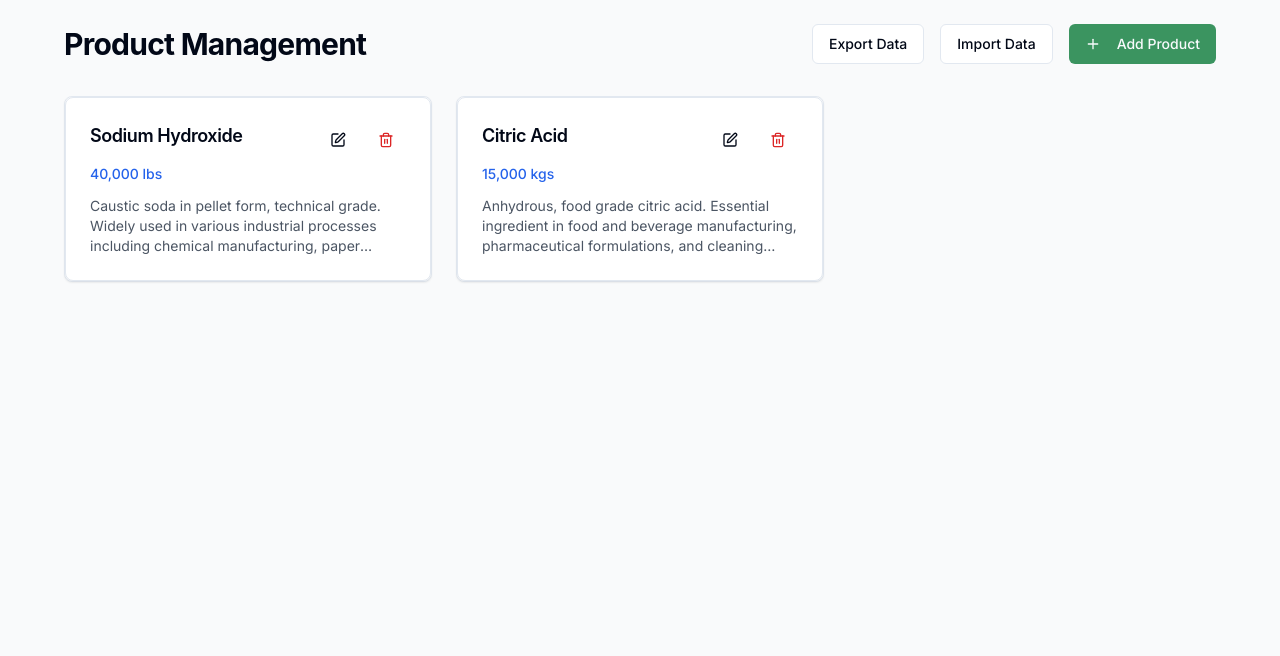
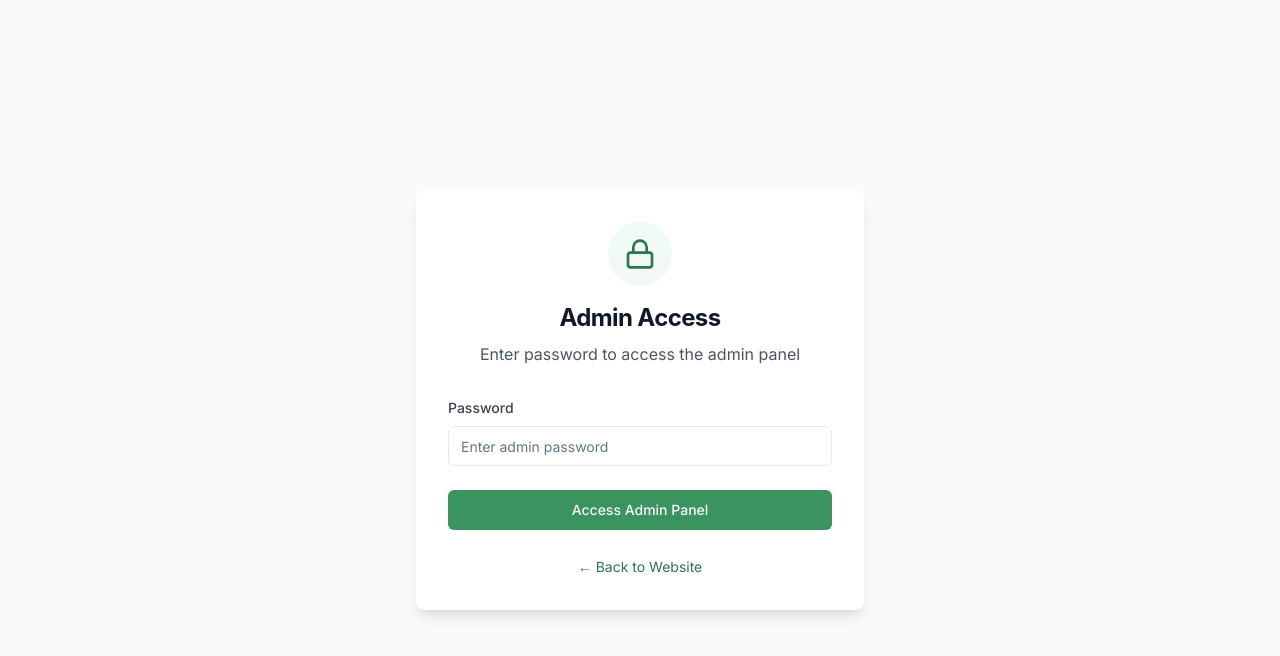
Before and after one commit to sneakerspeak08/TyChemLlcMain, a React (Vite) app: page /admin in a window 1280 px wide. Shown: the top 656 px of the page. Built offline with nearby package versions, Linux system fonts and the light colour scheme.

Commit message:
Add Password Protection to Admin and Maintain SEO

```diff
--- /dev/null
+++ b/src/components/SEOProductData.tsx
@@ -0,0 +1,54 @@
+import { useProducts } from "@/hooks/useProducts";
+
+// This component renders product data in the HTML for SEO purposes
+// It's hidden from users but visible to search engines
+const SEOProductData = () => {
+  const products = useProducts();
+
+  return (
+    <div style={{ display: 'none' }} aria-hidden="true">
+      {/* Structured data for search engines */}
+      <script
+        type="application/ld+json"
+        dangerouslySetInnerHTML={{
+          __html: JSON.stringify({
+            "@context": "https://schema.org",
+            "@type": "ItemList",
+            "name": "Tychem LLC Chemical Products",
+            "description": "Surplus chemicals available from Tychem LLC",
+            "itemListElement": products.map((product, index) => ({
+              "@type": "Product",
+              "position": index + 1,
+              "name": product.name,
+              "description": product.description,
+              "offers": {
+                "@type": "Offer",
+                "availability": "https://schema.org/InStock",
+                "seller": {
+                  "@type": "Organization",
+                  "name": "Tychem LLC"
+                }
+              }
+            }))
+          })
+        }}
+      />
+
+      {/* Hidden product content for SEO crawling */}
+      <div className="seo-product-data">
+        <h1>Tychem LLC Chemical Products</h1>
+        <p>Surplus chemical broker offering high-quality industrial chemicals</p>
+        {products.map((product) => (
+          <div key={product.id} className="seo-product">
+            <h2>{product.name}</h2>
+            <p>Quantity: {product.quantity}</p>
+            <p>{product.description}</p>
+            <p>Available from Tychem LLC - Surplus Chemical Brokers</p>
+          </div>
+        ))}
+      </div>
+    </div>
+  );
+};
+
+export default SEOProductData;
--- a/src/pages/Admin.tsx
+++ b/src/pages/Admin.tsx
@@ -1,6 +1,6 @@
 import { useState, useEffect } from "react";
 import { motion } from "framer-motion";
-import { Plus, Edit, Trash2, Save, X } from "lucide-react";
+import { Plus, Edit, Trash2, Save, X, Lock } from "lucide-react";
 import { Button } from "@/components/ui/button";
 import { Input } from "@/components/ui/input";
 import { Textarea } from "@/components/ui/textarea";
@@ -9,7 +9,84 @@ import { Dialog, DialogContent, DialogHeader, DialogTitle } from "@/components/u
 import { toast } from "sonner";
 import { Chemical } from "@/data/products";
 
+const ADMIN_PASSWORD = "tychem2025"; // Change this to your desired password
+
+const AdminLogin = ({ onLogin }: { onLogin: () => void }) => {
+  const [password, setPassword] = useState("");
+  const [isLoading, setIsLoading] = useState(false);
+
+  const handleSubmit = (e: React.FormEvent) => {
+    e.preventDefault();
+    setIsLoading(true);
+
+    // Simulate a small delay for security
+    setTimeout(() => {
+      if (password === ADMIN_PASSWORD) {
+        onLogin();
+        toast.success("Welcome to admin panel");
+      } else {
+        toast.error("Invalid password");
+        setPassword("");
+      }
+      setIsLoading(false);
+    }, 500);
+  };
+
+  return (
+    <div className="min-h-screen bg-gray-50 flex items-center justify-center p-6">
+      <motion.div
+        initial={{ opacity: 0, y: 20 }}
+        animate={{ opacity: 1, y: 0 }}
+        className="bg-white rounded-lg shadow-lg p-8 w-full max-w-md"
+      >
+        <div className="text-center mb-8">
+          <div className="bg-tychem-50 rounded-full p-3 w-16 h-16 mx-auto mb-4 flex items-center justify-center">
+            <Lock className="h-8 w-8 text-tychem-600" />
+          </div>
+          <h1 className="text-2xl font-bold text-gray-900">Admin Access</h1>
+          <p className="text-gray-600 mt-2">Enter password to access the admin panel</p>
+        </div>
+
+        <form onSubmit={handleSubmit} className="space-y-6">
+          <div>
+            <label htmlFor="password" className="block text-sm font-medium text-gray-700 mb-2">
+              Password
+            </label>
+            <Input
+              id="password"
+              type="password"
+              value={password}
+              onChange={(e) => setPassword(e.target.value)}
+              placeholder="Enter admin password"
+              className="w-full"
+              required
+            />
+          </div>
+
+          <Button
+            type="submit"
+            disabled={isLoading}
+            className="w-full bg-tychem-500 hover:bg-tychem-600"
+          >
+            {isLoading ? "Verifying..." : "Access Admin Panel"}
+          </Button>
+        </form>
+
+        <div className="mt-6 text-center">
+          <a
+            href="/"
+            className="text-sm text-tychem-600 hover:text-tychem-700 transition-colors"
+          >
+            ← Back to Website
+          </a>
+        </div>
+      </motion.div>
+    </div>
+  );
+};
+
 const AdminPage = () => {
+  const [isAuthenticated, setIsAuthenticated] = useState(false);
   const [products, setProducts] = useState<Chemical[]>([]);
   const [isEditDialogOpen, setIsEditDialogOpen] = useState(false);
   const [editingProduct, setEditingProduct] = useState<Chemical | null>(null);
@@ -20,8 +97,18 @@ const AdminPage = () => {
     quantity: ""
   });
 
+  // Check if user is already authenticated (session storage)
+  useEffect(() => {
+    const isLoggedIn = sessionStorage.getItem('tychem-admin-auth');
+    if (isLoggedIn === 'true') {
+      setIsAuthenticated(true);
+    }
+  }, []);
+
   // Load products from localStorage on component mount
   useEffect(() => {
+    if (!isAuthenticated) return;
+
     const savedProducts = localStorage.getItem('tychem-products');
     if (savedProducts) {
       setProducts(JSON.parse(savedProducts));
@@ -44,16 +131,27 @@ const AdminPage = () => {
       setProducts(defaultProducts);
       localStorage.setItem('tychem-products', JSON.stringify(defaultProducts));
     }
-  }, []);
+  }, [isAuthenticated]);
 
   // Save products to localStorage whenever products change
   useEffect(() => {
-    if (products.length > 0) {
+    if (products.length > 0 && isAuthenticated) {
       localStorage.setItem('tychem-products', JSON.stringify(products));
       // Also update the products.ts file content for persistence
       updateProductsFile(products);
     }
-  }, [products]);
+  }, [products, isAuthenticated]);
+
+  const handleLogin = () => {
+    setIsAuthenticated(true);
+    sessionStorage.setItem('tychem-admin-auth', 'true');
+  };
+
+  const handleLogout = () => {
+    setIsAuthenticated(false);
+    sessionStorage.removeItem('tychem-admin-auth');
+    toast.success("Logged out successfully");
+  };
 
   const updateProductsFile = (updatedProducts: Chemical[]) => {
     // This would ideally update the actual file, but for now we'll use localStorage
@@ -148,12 +246,23 @@ const AdminPage = () => {
     reader.readAsText(file);
   };
 
+  // Show login form if not authenticated
+  if (!isAuthenticated) {
+    return <AdminLogin onLogin={handleLogin} />;
+  }
+
   return (
     <div className="min-h-screen bg-gray-50 p-6">
       <div className="max-w-6xl mx-auto">
         <div className="flex justify-between items-center mb-8">
-          <h1 className="text-3xl font-bold">Product Management</h1>
+          <div>
+            <h1 className="text-3xl font-bold">Product Management</h1>
+            <p className="text-gray-600 mt-1">Manage your chemical inventory</p>
+          </div>
           <div className="flex gap-4">
+            <Button onClick={handleLogout} variant="outline" className="text-red-600 hover:text-red-700">
+              Logout
+            </Button>
             <Button onClick={handleExportData} variant="outline">
               Export Data
             </Button>
--- a/src/pages/Index.tsx
+++ b/src/pages/Index.tsx
@@ -11,6 +11,7 @@ import ContactSection from "@/components/ContactSection";
 import Footer from "@/components/Footer";
 import ScrollToTop from "@/components/ScrollToTop";
 import ChemicalTicker from "@/components/ChemicalTicker";
+import SEOProductData from "@/components/SEOProductData";
 
 const Index = () => {
   const location = useLocation();
@@ -78,6 +79,7 @@ const Index = () => {
       transition={{ duration: 0.5 }}
       className="min-h-screen"
     >
+      <SEOProductData />
       <Navbar />
       <main>
         <Hero />
--- a/src/pages/Products.tsx
+++ b/src/pages/Products.tsx
@@ -9,6 +9,7 @@ import Footer from "@/components/Footer";
 import { OfferDialog } from "@/components/OfferDialog";
 import { Chemical } from "@/data/products";
 import { useProducts } from "@/hooks/useProducts";
+import SEOProductData from "@/components/SEOProductData";
 
 const ProductsPage = () => {
   const location = useLocation();
@@ -58,6 +59,7 @@ const ProductsPage = () => {
 
   return (
     <>
+      <SEOProductData />
       <div className="min-h-screen bg-gray-50">
         <Navbar transparent={false} />
 
```
